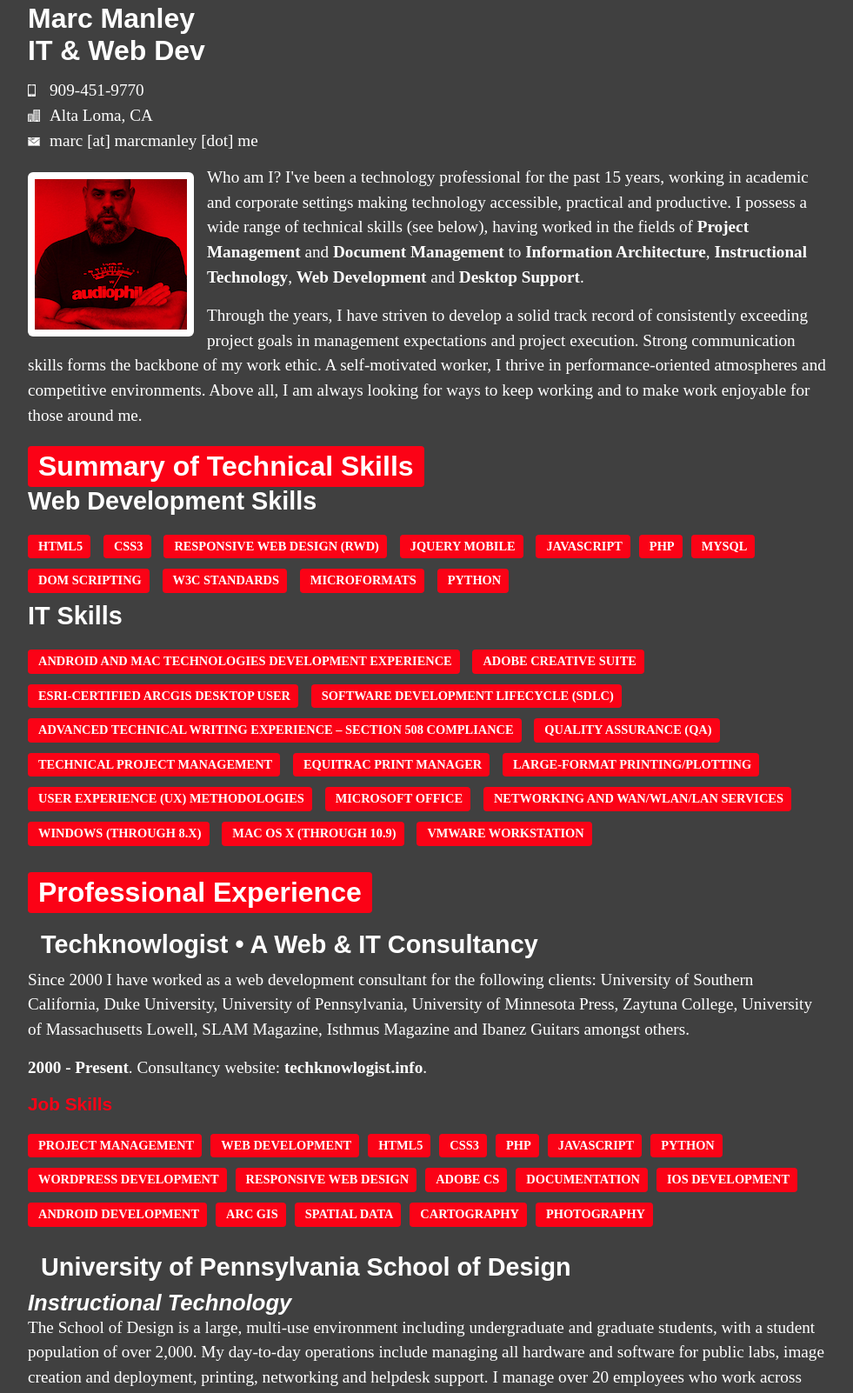
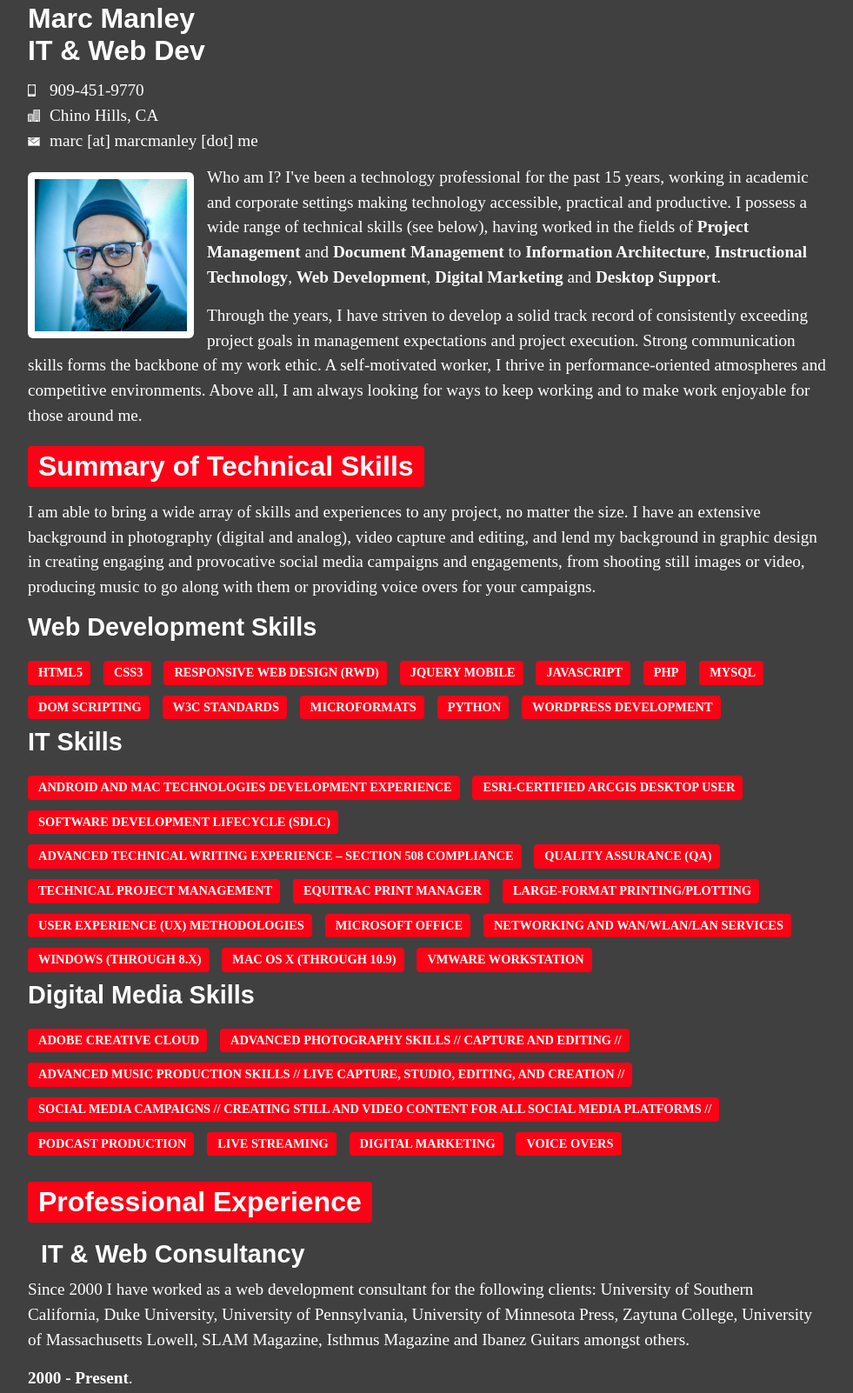
Before and after one commit to marcmanley/MM-Dot-Me, a plain HTML site: page index.html in a window 1280 px wide. Shown: the part 28-1630 px from the top of the page at 87% size, without its empty margins (148-1129 px from the left). Drawn offline with nearby package versions, Linux system fonts and the light colour scheme; a web font is replaced by a local one.

Commit message:
index.html and new bio pic added

```diff
--- a/index.html
+++ b/index.html
@@ -41,13 +41,13 @@
 				<dl>
 					<dt></dt>
 					<dd class="phone"><span itemprop="telephone"><a href="tel:+19094519770">909-451-9770</a></span></dd>
-					<dd class="address">Alta Loma, CA</dd>
+					<dd class="address">Chino Hills, CA</dd>
 					<dd class="email">marc [at] marcmanley [dot] me</dd>
 				</dl>
 		</header>
 
 		<div class="qualifications">
-			<p><img src="media/imgs/audiophile.jpg" alt="Marc Manley" width="175"> Who am I? I've been a technology professional for the past 15 years, working in academic and corporate settings making technology accessible, practical and productive.  I possess a wide range of technical skills (see below), having worked in the fields of <strong>Project Management</strong> and <strong>Document Management</strong> to <strong>Information Architecture</strong>, <strong>Instructional Technology</strong>, <strong>Web Development</strong> and <strong>Desktop Support</strong>.</p>
+			<p><img src="media/imgs/5877.jpg" alt="Marc Manley" width="175"> Who am I? I've been a technology professional for the past 15 years, working in academic and corporate settings making technology accessible, practical and productive.  I possess a wide range of technical skills (see below), having worked in the fields of <strong>Project Management</strong> and <strong>Document Management</strong> to <strong>Information Architecture</strong>, <strong>Instructional Technology</strong>, <strong>Web Development</strong>, <strong>Digital Marketing</strong> and <strong>Desktop Support</strong>.</p>
 			<p>Through the years, I have striven to develop a solid track record of consistently exceeding project goals in management expectations and project execution. Strong communication skills forms the backbone of my work ethic. A self-motivated worker, I thrive in performance-oriented atmospheres and competitive environments. Above all, I am always looking for ways to keep working and to make work enjoyable for those around me.</p>
 		</div>
 
@@ -55,22 +55,26 @@
 
 		<div class="header-box">
 			<h1>Summary of Technical Skills</h1>
+			<p style="margin-top: 15px;">I am able to bring a wide array of skills and experiences to any project, no matter the size. I have an extensive background in photography (digital and analog), video capture and editing, and lend my background in graphic design in creating engaging and provocative social media campaigns and engagements, from shooting still images or video, producing music to go along with them or providing voice overs for your campaigns.</p>
 		</div>
 
-			<h2>Web Development Skills</h2>
-			<p class="job-skills-tags"><span>HTML5</span>
+			<h2 style="margin-top: 10px;">Web Development Skills</h2>
+			<p class="job-skills-tags">
+				<span>HTML5</span>
 				<span>CSS3</span>
 				<span>Responsive Web Design (RWD)</span>
 				<span>jQuery Mobile</span>
-				<span>JavaScript</span><span>PHP</span><span>MySQL</span>
+				<span>JavaScript</span>
+				<span>PHP</span>
+				<span>MySQL</span>
 				<span>DOM Scripting</span>
 				<span>W3C Standards</span>
 				<span>Microformats</span>
 				<span>Python</span>
+				<span>WordPress Development</span>
 			</p>
 			<h2>IT Skills</h2>
 			<p class="job-skills-tags"><span>Android and Mac technologies development experience</span>
-				<span>Adobe Creative Suite</span>
 				<span>ESRI-certified ArcGIS Desktop user</span>
 				<span>Software Development Lifecycle (SDLC)</span>
 				<span>Advanced Technical Writing experience – Section 508 Compliance</span>
@@ -83,6 +87,18 @@
 				<span>Windows (through 8.x)</span>
 				<span>Mac OS X (through 10.9)</span>
 				<span>VMWare Workstation</span>
+			</p>
+		<h2>Digital Media Skills</h2>
+			<p class="job-skills-tags">
+				<span>Adobe Creative Cloud</span>
+				<span>Advanced Photography Skills // capture and editing //</span>
+				<span>Advanced music production Skills // live capture, studio, editing, and creation //</span>
+				<span>Social Media Campaigns // creating still and video content for all social media platforms //</span>
+				<span>Podcast Production</span>
+				<span>Live Streaming</span>
+				<span>Digital Marketing</span>
+				<span>Voice Overs</span>
+
 			</p>
 
 			<!-- Removed
@@ -122,9 +138,9 @@
 		</div>
 
 		<div class="job">
-			<h2>Techknowlogist &#8226; A Web &amp; IT Consultancy</h2>
+			<h2>IT &amp; Web Consultancy</h2>
 			<p>Since 2000 I have worked as a web development consultant for the following clients: University of Southern California, Duke University, University of Pennsylvania, University of Minnesota Press, Zaytuna College, University of Massachusetts Lowell, SLAM Magazine, Isthmus Magazine and Ibanez Guitars amongst others.</p>
-			<p><strong>2000 - Present</strong>. Consultancy website: <strong><a href="http://techknowlogist.info" target="_blank">techknowlogist.info</a></strong>.</p>
+			<p><strong>2000 - Present</strong>.</p>
 
 				<h4>Job Skills</h4>
 					<p class="job-skills-tags"><span>project management</span><span>web development</span><span>html5</span><span>css3</span><span>php</span><span>javascript</span><span>Python</span><span>WordPress development</span><span>Responsive Web Design</span><span>Adobe CS</span><span>documentation</span><span>iOS development</span><span>Android development</span><span>ARC GIS</span><span>spatial data</span><span>cartography</span><span>photography</span></p>
@@ -210,7 +226,7 @@
 		</div>
 
 		<div id="footer">
-			<footer>&copy; 2018 Marc Manley &#8226; ARR &#8226; This site is Valid HTML5</footer>
+			<footer>&copy; 2019 Marc Manley &#8226; ARR &#8226; This site is Valid HTML5</footer>
 		</div>
 
 	</div>
```
Also changed, not shown: media/imgs/5877.jpg (added).
